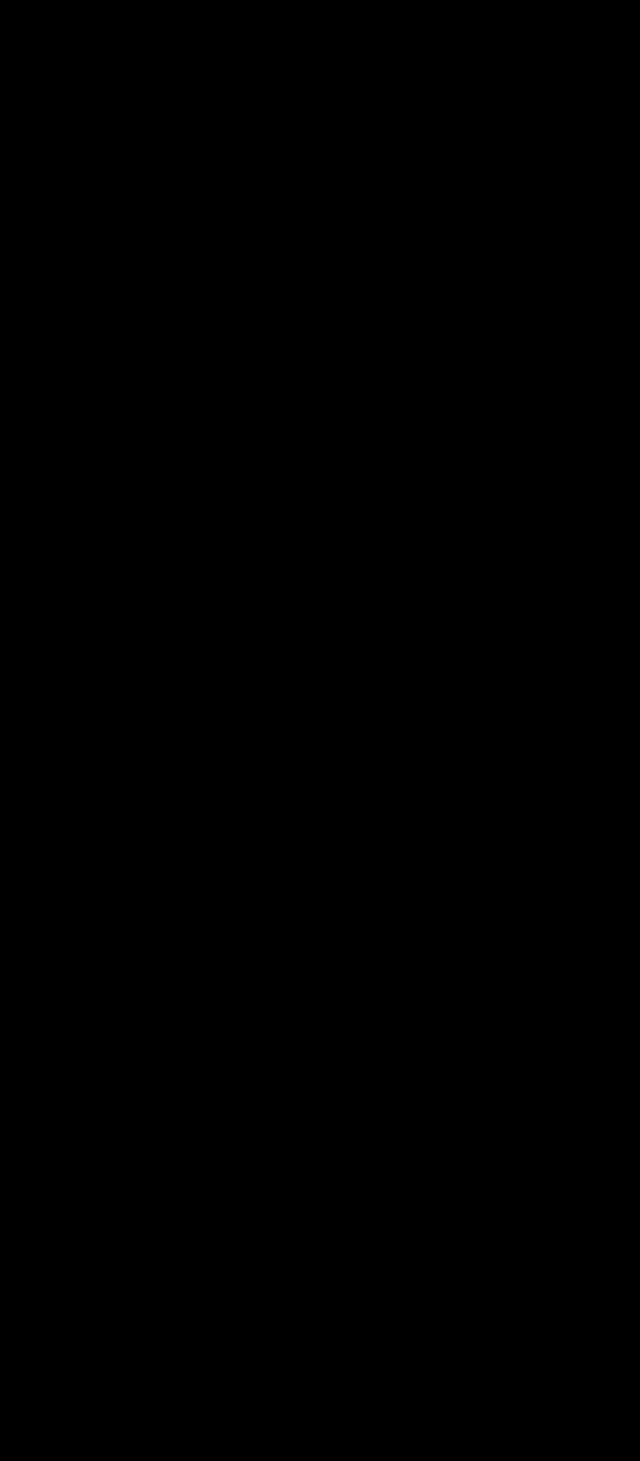
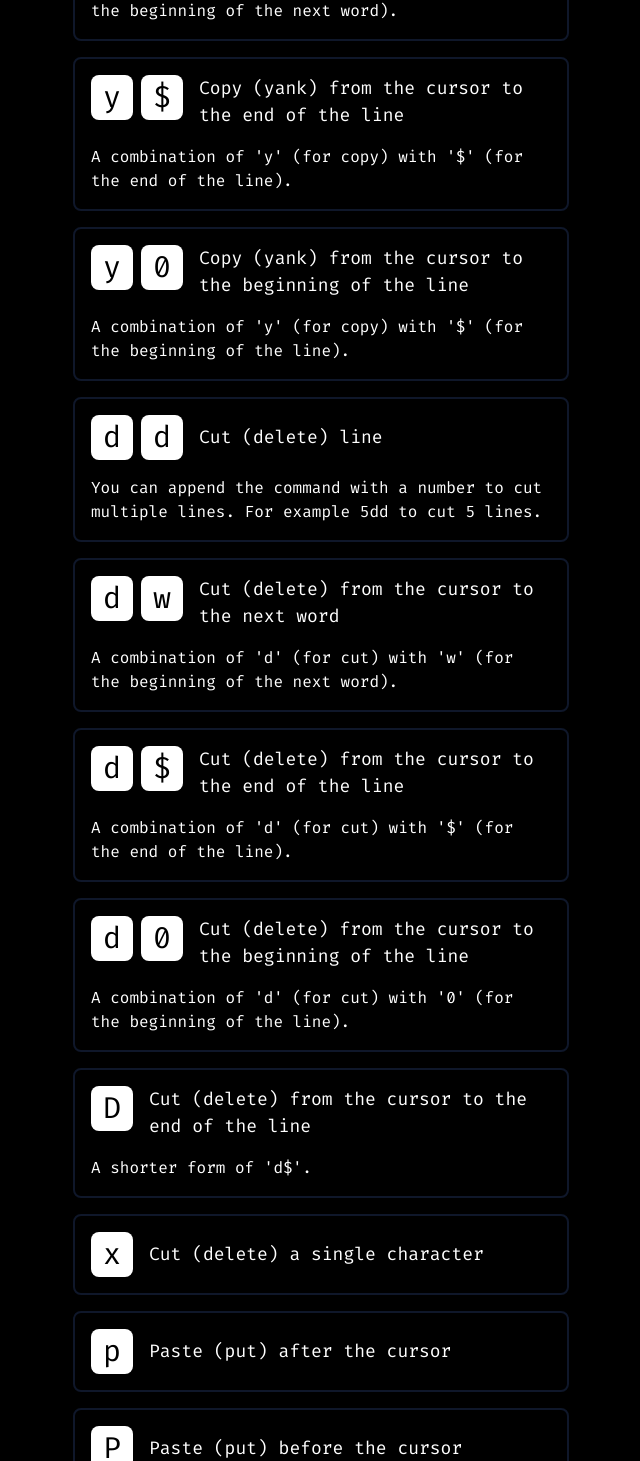
Before and after one commit to crudh/vim-how, a Next.js app: page /categories/copypaste in a window 1280 px wide. Shown: the part 716-2177 px from the top of the page, without its empty margins (319-959 px from the left). Before the commit the page ends 800 px from the top, so only its background shows below. Built offline with nearby package versions, Linux system fonts and the light colour scheme.

Commit message:
All commands for the cut and paste section (#65)

```diff
--- a/src/data/commands.ts
+++ b/src/data/commands.ts
@@ -76,9 +76,79 @@
   {
     categoryId: "copypaste",
     keys: "yy",
-    title: "Copy/yank line",
+    title: "Copy (yank) line",
     description:
       "You can append the command with a number to copy multiple lines. For example 5yy to copy 5 lines.",
+  },
+  {
+    categoryId: "copypaste",
+    keys: "yw",
+    title: "Copy (yank) from the cursor to the next word",
+    description:
+      "A combination of 'y' (for copy) with 'w' (for the beginning of the next word).",
+  },
+  {
+    categoryId: "copypaste",
+    keys: "y$",
+    title: "Copy (yank) from the cursor to the end of the line",
+    description:
+      "A combination of 'y' (for copy) with '$' (for the end of the line).",
+  },
+  {
+    categoryId: "copypaste",
+    keys: "y0",
+    title: "Copy (yank) from the cursor to the beginning of the line",
+    description:
+      "A combination of 'y' (for copy) with '$' (for the beginning of the line).",
+  },
+  {
+    categoryId: "copypaste",
+    keys: "dd",
+    title: "Cut (delete) line",
+    description:
+      "You can append the command with a number to cut multiple lines. For example 5dd to cut 5 lines.",
+  },
+  {
+    categoryId: "copypaste",
+    keys: "dw",
+    title: "Cut (delete) from the cursor to the next word",
+    description:
+      "A combination of 'd' (for cut) with 'w' (for the beginning of the next word).",
+  },
+  {
+    categoryId: "copypaste",
+    keys: "d$",
+    title: "Cut (delete) from the cursor to the end of the line",
+    description:
+      "A combination of 'd' (for cut) with '$' (for the end of the line).",
+  },
+  {
+    categoryId: "copypaste",
+    keys: "d0",
+    title: "Cut (delete) from the cursor to the beginning of the line",
+    description:
+      "A combination of 'd' (for cut) with '0' (for the beginning of the line).",
+  },
+  {
+    categoryId: "copypaste",
+    keys: "D",
+    title: "Cut (delete) from the cursor to the end of the line",
+    description: "A shorter form of 'd$'.",
+  },
+  {
+    categoryId: "copypaste",
+    keys: "x",
+    title: "Cut (delete) a single character",
+  },
+  {
+    categoryId: "copypaste",
+    keys: "p",
+    title: "Paste (put) after the cursor",
+  },
+  {
+    categoryId: "copypaste",
+    keys: "P",
+    title: "Paste (put) before the cursor",
   },
 ];
 
```
